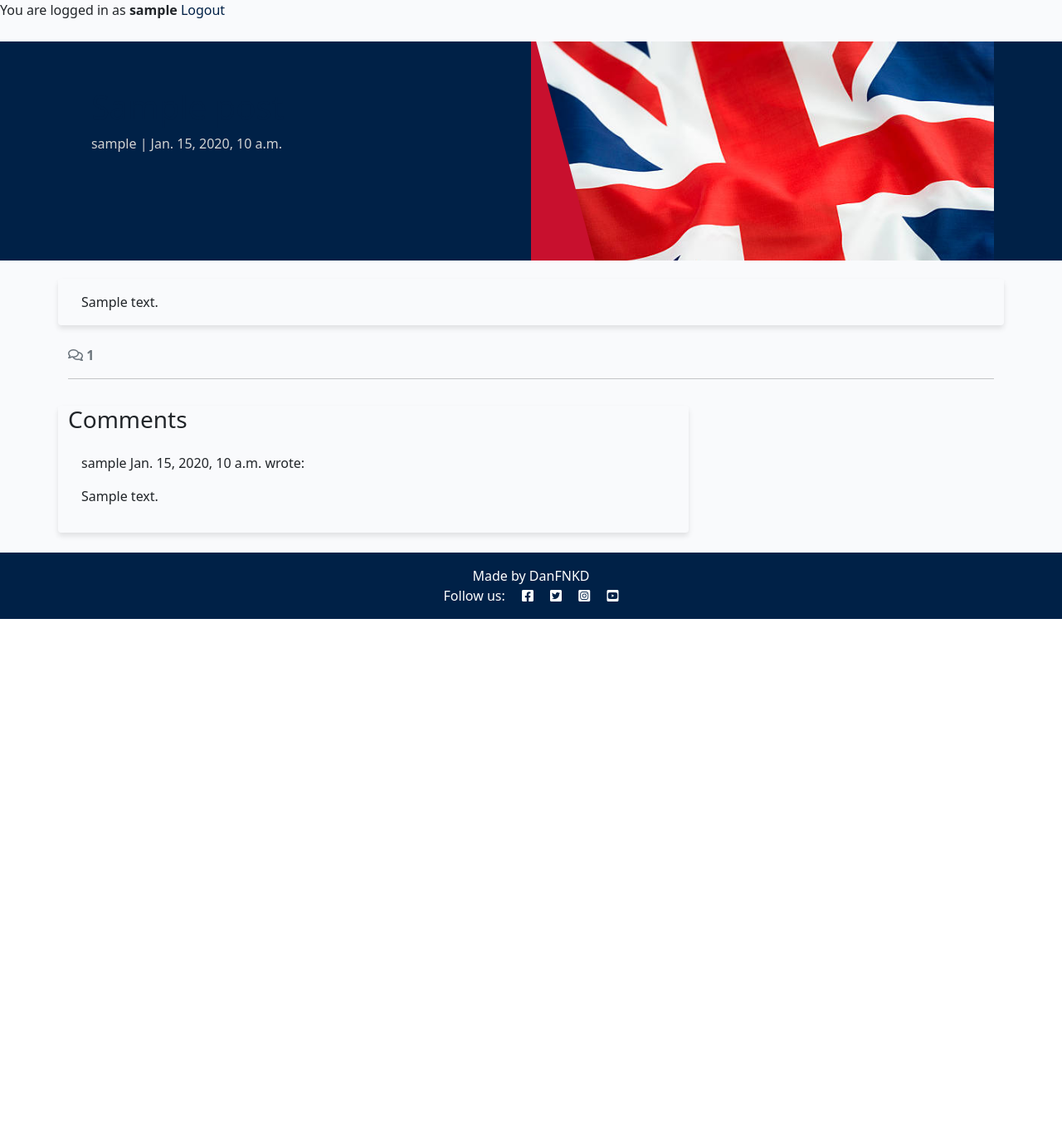
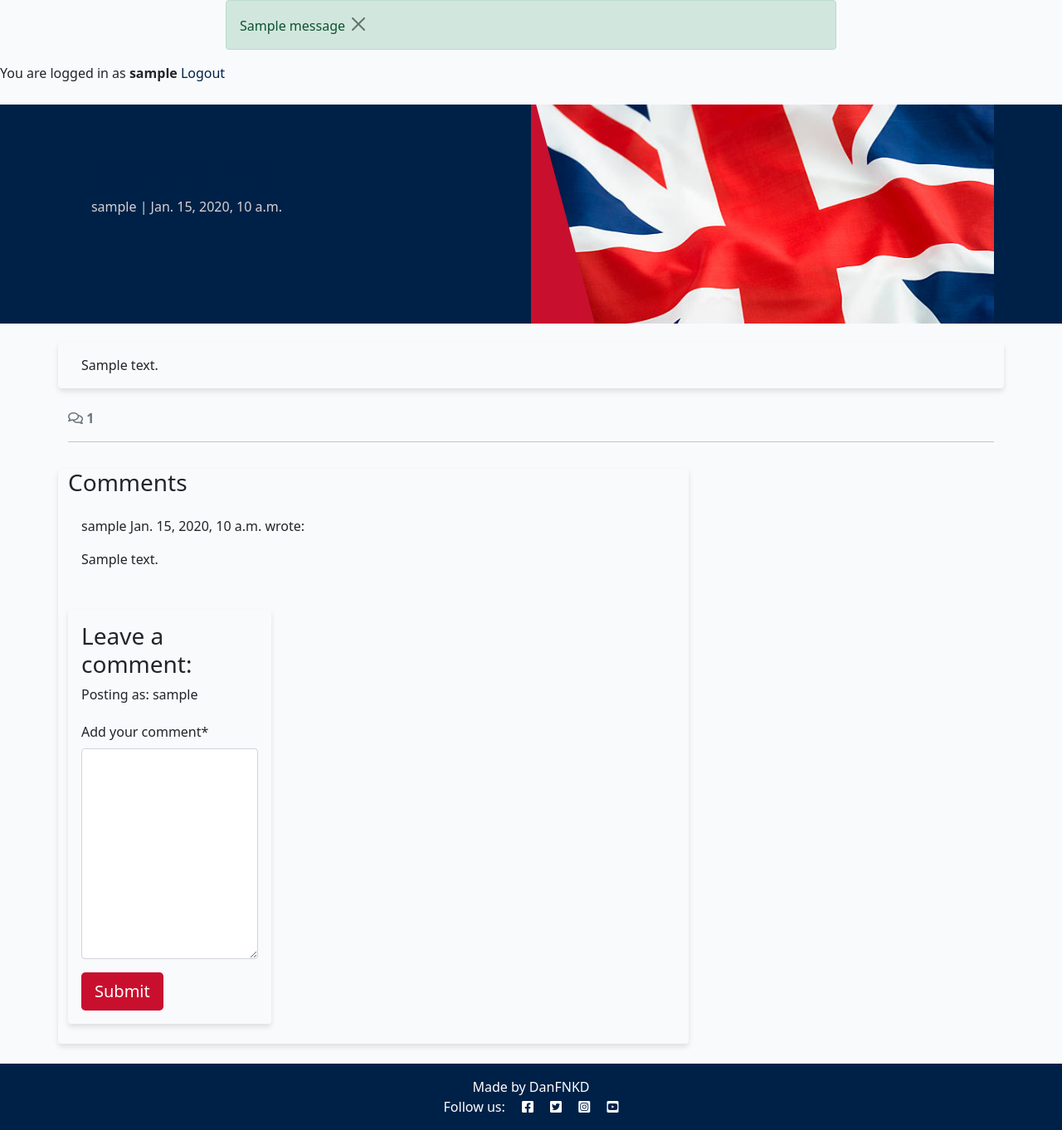
Before and after one commit to DanFNKD/the-notice-board, a Django app: a page that uses templates/base.html in a window 1280 px wide. Shown: the part 60-1422 px from the top of the page at 83% size. Before the commit the page ends 806 px from the top, so only its background shows below. Run offline with Django 4.2, Linux system fonts and the light colour scheme; a user stored in the database is signed in; tables that the repository leaves empty hold one stand-in row (values such as "Sample post"); one stand-in notice (Sample message) is shown; some libraries are stand-ins or nearby versions.

Commit message:
feat(comments): enable users to submit comments on posts

```diff
--- /dev/null
+++ b/blog/forms.py
@@ -0,0 +1,13 @@
+from .models import Comment
+from django import forms
+
+class CommentForm(forms.ModelForm):
+    class Meta:
+        model = Comment
+        fields = ['body']
+        labels = {
+            'body': 'Add your comment',
+        }
+        widgets = {
+            'body': forms.Textarea()
+        }
--- a/blog/templates/blog/post_detail.html
+++ b/blog/templates/blog/post_detail.html
@@ -1,6 +1,7 @@
 {% extends 'base.html' %}
 {% block content %}
 {% load static %}
+{% load crispy_forms_tags %}
 
 <div class="masthead">
     <div class="container">
@@ -72,8 +73,25 @@
                     </article>
                 {% endfor %}
             </div>
+            <div class="col-md-4 card mb-4 mt-3">
+                <div class="card-body">
+                    {% if user.is_authenticated %}
+                    <h3>Leave a comment:</h3>
+                    <p>Posting as: {{ user.username }}</p>
+                    <form id="commentForm" method="post" style="margin-top: 1.3em;">
+                        {% csrf_token %}
+                        {{ comment_form | crispy }}
+                        <button id="submitButton" type="submit" class="btn btn-signup btn-lg" aria-label="Submit your comment">
+                            Submit
+                        </button>
+                    </form>
+                    {% else %}
+                    <p class="text-muted">Please <a href="{{ login_url }}">log in</a> to leave a comment.</p>
+                    {% endif %}
+                </div>
+            </div>
         </div>
-     </div>
+    </div>
 </div>
 
 {% endblock content %}
--- a/blog/views.py
+++ b/blog/views.py
@@ -1,6 +1,8 @@
 from django.shortcuts import render, get_object_or_404
 from django.views import generic
+from django.contrib import messages
 from .models import Post
+from .forms import CommentForm
 
 # Create your views here.
 
@@ -29,12 +31,24 @@ def post_detail(request, slug):
     comments = post.comments.filter(approved=True).order_by("-created_on")
     comment_count = comments.count()
 
+    if request.method == "POST":
+        comment_form = CommentForm(request.POST)
+        if comment_form.is_valid():
+            comment = comment_form.save(commit=False)
+            comment.author = request.user
+            comment.post = post
+            comment.save()
+            messages.success(request, 'Comment submitted and awaiting approval')
+    else:
+        comment_form = CommentForm()
+
     return render(
         request,
         "blog/post_detail.html",
         {
             "post": post,
             "comments": comments,
-            "comment_count": comment_count
+            "comment_count": comment_count,
+            "comment_form": comment_form
         },
     )
--- a/requirements.txt
+++ b/requirements.txt
@@ -1,7 +1,9 @@
 asgiref==3.8.1
+crispy-bootstrap5==0.7
 dj-database-url==0.5.0
 Django==4.2.16
 django-allauth==0.57.2
+django-crispy-forms==2.3
 django-summernote==0.8.20.0
 djangorestframework==3.15.2
 gunicorn==20.1.0
--- a/templates/base.html
+++ b/templates/base.html
@@ -69,6 +69,18 @@
             </div>
         </div>
     </nav>
+    <div class="container">
+        <div class="row">
+            <div class="col-md-8 offset-md-2">
+                {% for message in messages %}
+                <div class="alert alert-{{ message.tags }} alert-dismissable fade show" role="alert">
+                    {{ message | safe }}
+                    <button type="button" class="btn-close" data-bs-dismiss="alert" aria-label="Close"></button>
+                </div>
+                {% endfor %}
+            </div>
+        </div>
+    </div>
 
     <main class="flex-shrink-0 main-bg">
         {% if user.is_authenticated %}
--- a/thenoticeboard/settings.py
+++ b/thenoticeboard/settings.py
@@ -47,6 +47,8 @@ INSTALLED_APPS = [
     'allauth',
     'allauth.account',
     'allauth.socialaccount',
+    'crispy_forms',
+    'crispy_bootstrap5',
     'django_summernote',
     'blog',
 ]
@@ -54,6 +56,9 @@ INSTALLED_APPS = [
 SITE_ID = 1
 LOGIN_REDIRECT_URL = '/'
 LOGOUT_REDIRECT_URL = '/'
+
+CRISPY_ALLOWED_TEMPLATE_PACKS = "bootstrap5"
+CRISPY_TEMPLATE_PACK = "bootstrap5"
 
 MIDDLEWARE = [
     'django.middleware.security.SecurityMiddleware',
```
